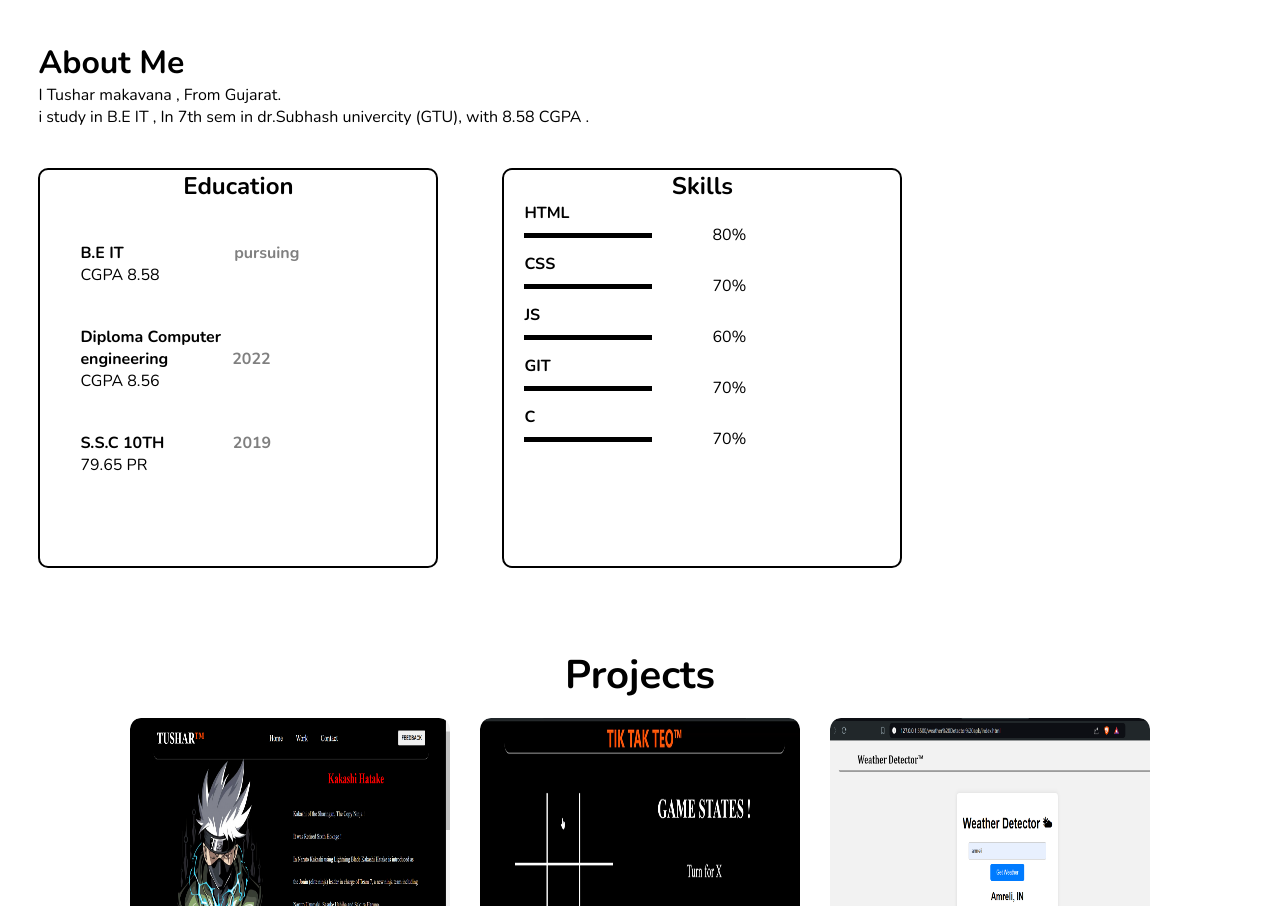
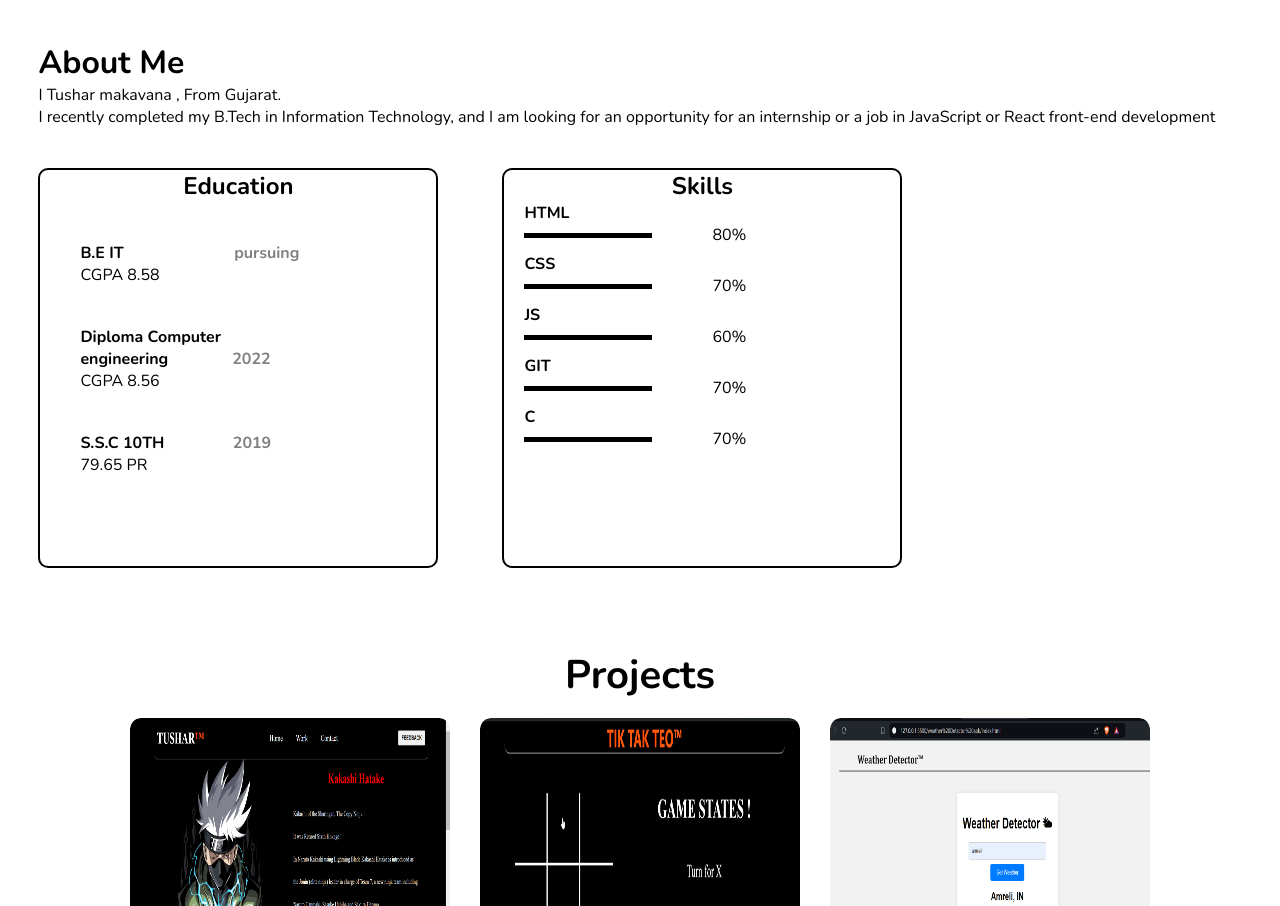
Before and after one commit to Tusharro7/plotfolio, a plain HTML site: page index.html in a window 1280 px wide. Shown: the part 1562-2468 px from the top of the page. Drawn offline with nearby package versions, Linux system fonts and the light colour scheme.

Commit message:
Update index.html

```diff
--- a/index.html
+++ b/index.html
@@ -52,8 +52,7 @@
                         <p>
                             I Tushar makavana , From Gujarat.
                         </p>
-                        <p> i study in B.E IT , In 7th sem in dr.Subhash
-                            univercity (GTU), with 8.58 CGPA .</p>
+                        <p> I recently completed my B.Tech in Information Technology, and I am looking for an opportunity for an internship or a job in JavaScript or React front-end development</p>
                         <div class="about-p2-2">
                             <div class="education">
                                 <h2>Education</h2>
```
